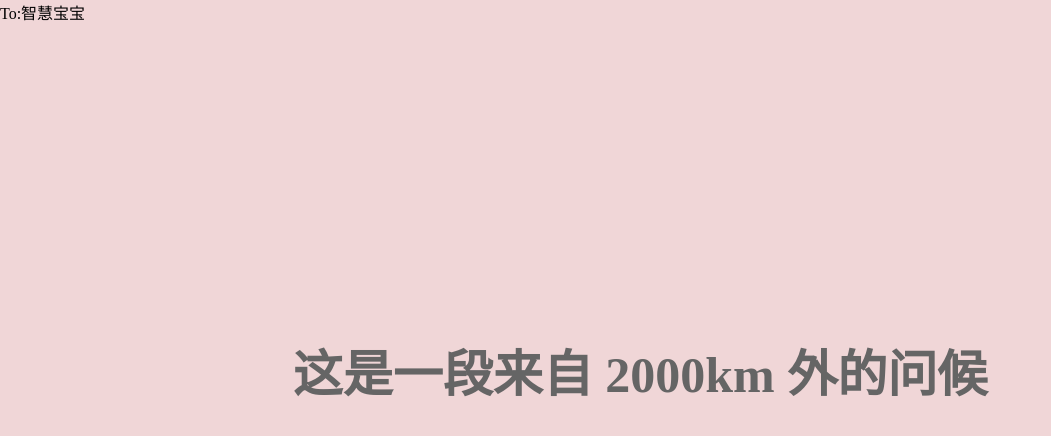
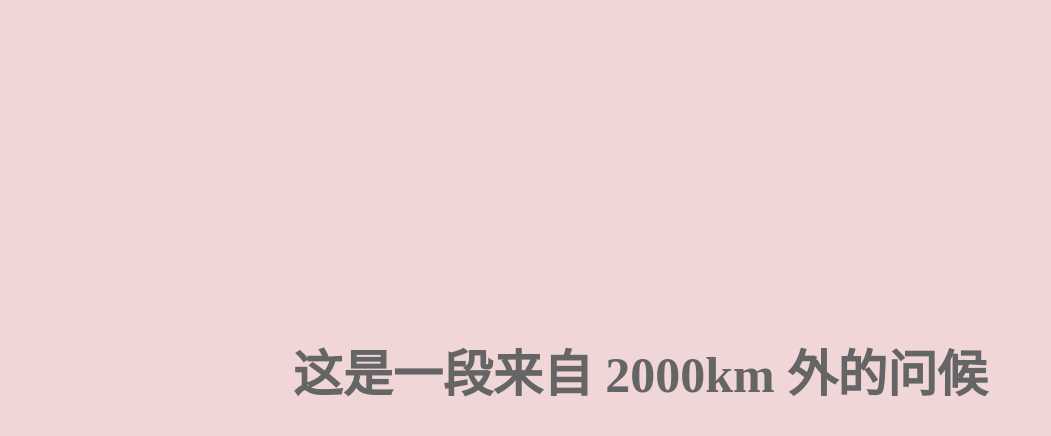
Before and after one commit to zhuangxuchi/zhou_label, a plain HTML site: page index.html in a window 1280 px wide. Shown: the whole page, without its empty margins (0-1051 px from the left). Drawn offline with Linux system fonts and the light colour scheme.

Commit message:
Update index.html

```diff
--- a/index.html
+++ b/index.html
@@ -105,7 +105,7 @@
 </head>
 
 <body style="background-color:#f0d6d7;height:100%;">
-<div class="e"><span>T</span><span>o:</span>智慧宝宝</div>
+<div class="e"><span></span><span></span></div>
 <button id="start">
 	<a href="#">
 		<div></div>
```
